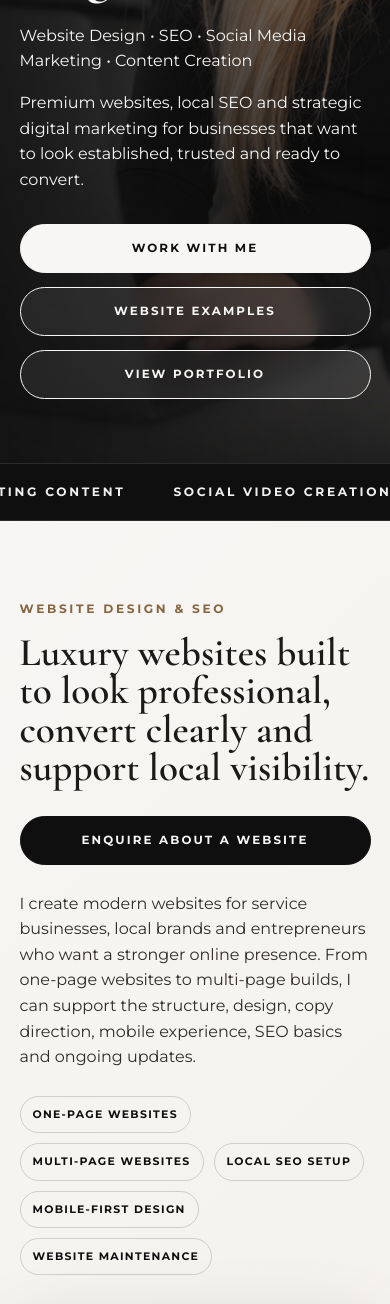
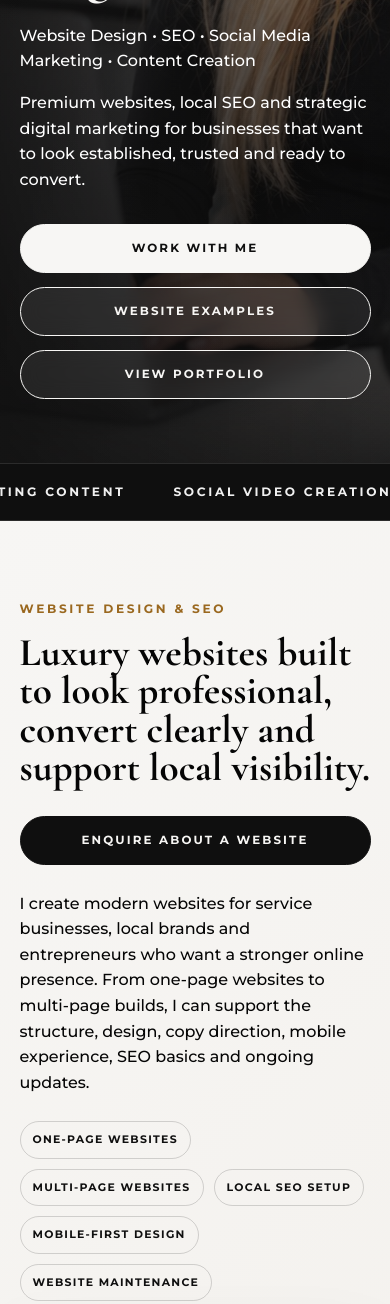
Before and after one commit to gsocialmarketeer-debug/Socialmarketeer.uk, a website: page index.html in a window 390 px wide. Shown: the part 537-1841 px from the top of the page. Drawn offline with nearby package versions, Linux system fonts and the light colour scheme.

Commit message:
Improve mobile text readability

```diff
--- a/index.html
+++ b/index.html
@@ -3,37 +3,15 @@
   <head>
     <meta charset="utf-8">
     <meta name="viewport" content="width=device-width, initial-scale=1">
-    <title>Gintare | Website Design, SEO &amp; Marketing Cornwall</title>
-    <meta name="description" content="Cornwall website designer helping businesses grow with professional websites, local SEO, Google Business Profile optimisation and social media marketing.">
-    <meta name="google-site-verification" content="N17rV5a71yJP5TRDJm9byv0qV0nmfkqbJz444GNYA9U">
-    <link rel="canonical" href="https://www.socialmarketeer.uk/">
-    <meta property="og:title" content="Gintare | Website Design, SEO &amp; Marketing Cornwall">
-    <meta property="og:description" content="Professional websites, local SEO, Google Business Profile optimisation and social media marketing for growing businesses.">
-    <meta property="og:url" content="https://www.socialmarketeer.uk/">
-    <meta property="og:type" content="website">
-    <meta property="og:image" content="https://www.socialmarketeer.uk/hero-laptop.jpg">
-    <script type="application/ld+json">
-      {
-        "@context": "https://schema.org",
-        "@type": "ProfessionalService",
-        "name": "Social Marketeer",
-        "url": "https://www.socialmarketeer.uk/",
-        "telephone": "+447544946741",
-        "image": "https://www.socialmarketeer.uk/logo-black.png",
-        "description": "Cornwall website designer providing professional website design, local SEO, Google Business Profile optimisation and social media marketing.",
-        "areaServed": {
-          "@type": "AdministrativeArea",
-          "name": "Cornwall"
-        },
-        "sameAs": [
-          "https://www.instagram.com/socialmarketeer_/"
-        ]
-      }
-    </script>
+    <title>SM | Social Marketeer</title>
+    <meta name="description" content="Cornwall based website designer and marketing professional helping brands grow through professional websites, SEO, social media management and digital content.">
+    <meta property="og:title" content="SM | Social Marketeer">
+    <meta property="og:description" content="Professional websites, SEO, social media management and digital content for modern brands.">
+    <meta property="og:image" content="hero-laptop.jpg">
     <link rel="preconnect" href="https://fonts.googleapis.com">
     <link rel="preconnect" href="https://fonts.gstatic.com" crossorigin>
     <link href="https://fonts.googleapis.com/css2?family=Cormorant+Garamond:wght@500;600;700&family=Montserrat:wght@400;500;600;700&display=swap" rel="stylesheet">
-    <link rel="stylesheet" href="styles.css?v=20260811-mobile-contrast-2">
+    <link rel="stylesheet" href="styles.css?v=20260821-mobile-readable">
   </head>
   <body>
     <div class="loader" aria-hidden="true">
--- a/styles.css
+++ b/styles.css
@@ -11,6 +11,99 @@
   --shadow: 0 24px 70px rgba(15, 15, 15, 0.14);
   --serif: "Cormorant Garamond", Georgia, serif;
   --sans: "Montserrat", Arial, sans-serif;
+}
+
+/* Mobile readability: strong, opaque type on light backgrounds. */
+@media (max-width: 820px) {
+  body,
+  .section-soft,
+  .business-card,
+  .website-card,
+  .service-card,
+  .resource-card,
+  .template-card,
+  details {
+    color: #050505;
+  }
+
+  .section-heading p:not(.eyebrow),
+  .split-heading p:not(.eyebrow),
+  .website-copy,
+  .website-copy p,
+  .website-card p,
+  .business-card p,
+  .service-card p,
+  .service-card li,
+  .resource-card p,
+  .shop-intro p:not(.eyebrow),
+  .about-copy p:not(.eyebrow),
+  .stats span,
+  .template-intro,
+  .template-card p,
+  .studio-panel p:not(.eyebrow),
+  details p {
+    color: #050505 !important;
+    font-weight: 500 !important;
+    opacity: 1 !important;
+  }
+
+  .business-card h3,
+  .website-card h3,
+  .service-card h3,
+  .resource-card h3,
+  .template-card h3,
+  .section-soft h2,
+  .section-soft h3 {
+    color: #050505 !important;
+    font-weight: 700 !important;
+    opacity: 1 !important;
+  }
+
+  .business-card a,
+  .website-card a,
+  .service-card a,
+  .resource-card a,
+  .section-soft .text-link {
+    color: #050505 !important;
+    font-weight: 700 !important;
+    opacity: 1 !important;
+  }
+
+  .business-card span,
+  .website-card span,
+  .service-icon,
+  .resource-card > span,
+  .section-soft .eyebrow,
+  .template-showcase .eyebrow {
+    color: #9a681f !important;
+    font-weight: 700 !important;
+    opacity: 1 !important;
+  }
+
+  .section-dark p,
+  .section-dark li,
+  .section-dark .package-card li,
+  .section-dark .timeline-item p,
+  .section-dark .why-grid p,
+  .section-dark .contact-details {
+    color: #ffffff !important;
+    font-weight: 500 !important;
+    opacity: 1 !important;
+  }
+
+  .section-dark h2,
+  .section-dark h3,
+  .section-dark .package-card strong {
+    color: #ffffff !important;
+    font-weight: 700 !important;
+  }
+
+  .section-dark .eyebrow,
+  .section-dark .package-card span {
+    color: #e0b86f !important;
+    font-weight: 700 !important;
+    opacity: 1 !important;
+  }
 }
 
 /* Fully opaque mobile colours and an iOS-friendly solid scrolled header. */
@@ -2129,3 +2222,78 @@ details p {
     justify-content: center;
   }
 }
+
+/* Final mobile contrast override. Keep this last so legacy colour rules cannot win. */
+@media (max-width: 820px) {
+  .section-heading p:not(.eyebrow),
+  .split-heading p:not(.eyebrow),
+  .website-copy,
+  .website-copy p,
+  .website-card p,
+  .business-card p,
+  .service-card p,
+  .service-card li,
+  .resource-card p,
+  .shop-intro p:not(.eyebrow),
+  .about-copy p:not(.eyebrow),
+  .stats span,
+  .template-intro,
+  .template-card p,
+  .studio-panel p:not(.eyebrow),
+  details p {
+    color: #050505 !important;
+    font-weight: 500 !important;
+    opacity: 1 !important;
+  }
+
+  .business-card h3,
+  .website-card h3,
+  .service-card h3,
+  .resource-card h3,
+  .template-card h3,
+  .section-soft h2,
+  .section-soft h3,
+  .business-card a,
+  .website-card a,
+  .service-card a,
+  .resource-card a {
+    color: #050505 !important;
+    font-weight: 700 !important;
+    opacity: 1 !important;
+  }
+
+  .business-card span,
+  .website-card span,
+  .service-icon,
+  .resource-card > span,
+  .section-soft .eyebrow,
+  .template-showcase .eyebrow {
+    color: #9a681f !important;
+    font-weight: 700 !important;
+    opacity: 1 !important;
+  }
+
+  .section-dark p,
+  .section-dark li,
+  .section-dark .package-card li,
+  .section-dark .timeline-item p,
+  .section-dark .why-grid p,
+  .section-dark .contact-details {
+    color: #ffffff !important;
+    font-weight: 500 !important;
+    opacity: 1 !important;
+  }
+
+  .section-dark h2,
+  .section-dark h3 {
+    color: #ffffff !important;
+    font-weight: 700 !important;
+  }
+
+  .section-dark .eyebrow,
+  .section-dark .package-card span {
+    color: #e0b86f !important;
+    font-weight: 700 !important;
+    opacity: 1 !important;
+  }
+}
```
